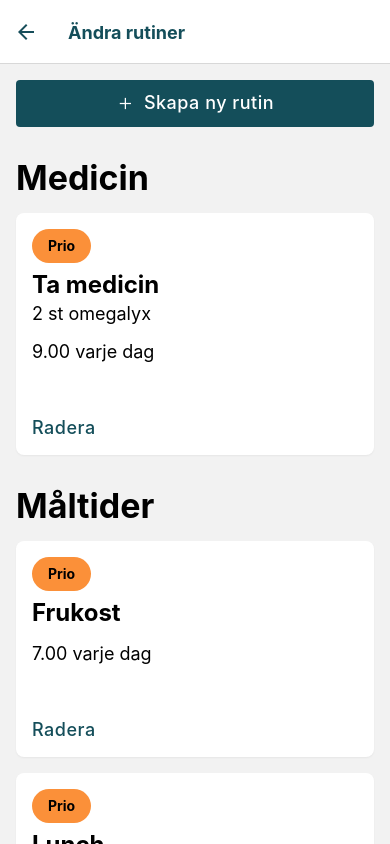
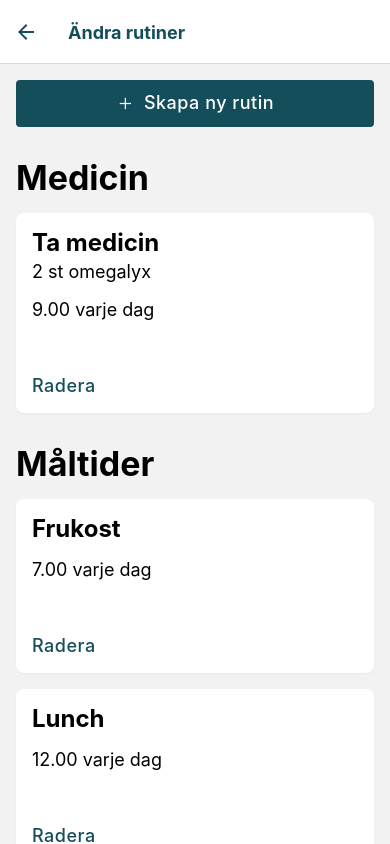
Before and after one commit to AdamMalm/Rutinskapare, a React Native app in the folder client/: screen /EditRoutines in a window 390 px wide. Built offline with nearby package versions, Linux system fonts and the light colour scheme.

Commit message:
remove default highpriority

```diff
--- a/client/components/RoutineCards/RoutineEdit.js
+++ b/client/components/RoutineCards/RoutineEdit.js
@@ -8,7 +8,7 @@ const RoutineEdit = ({
   description,
   time,
   frequency,
-  highPriority = true,
+  highPriority,
   ...rest
 }) => {
   return (
```
